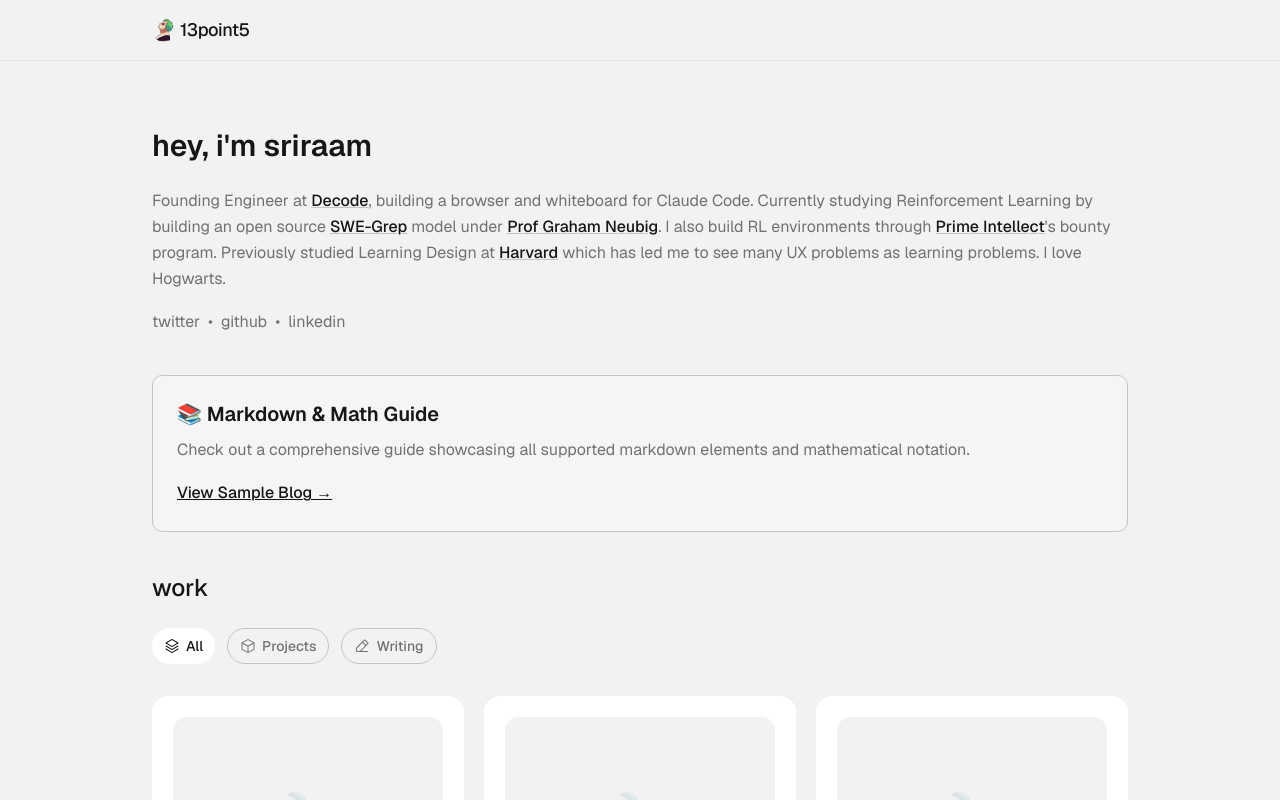
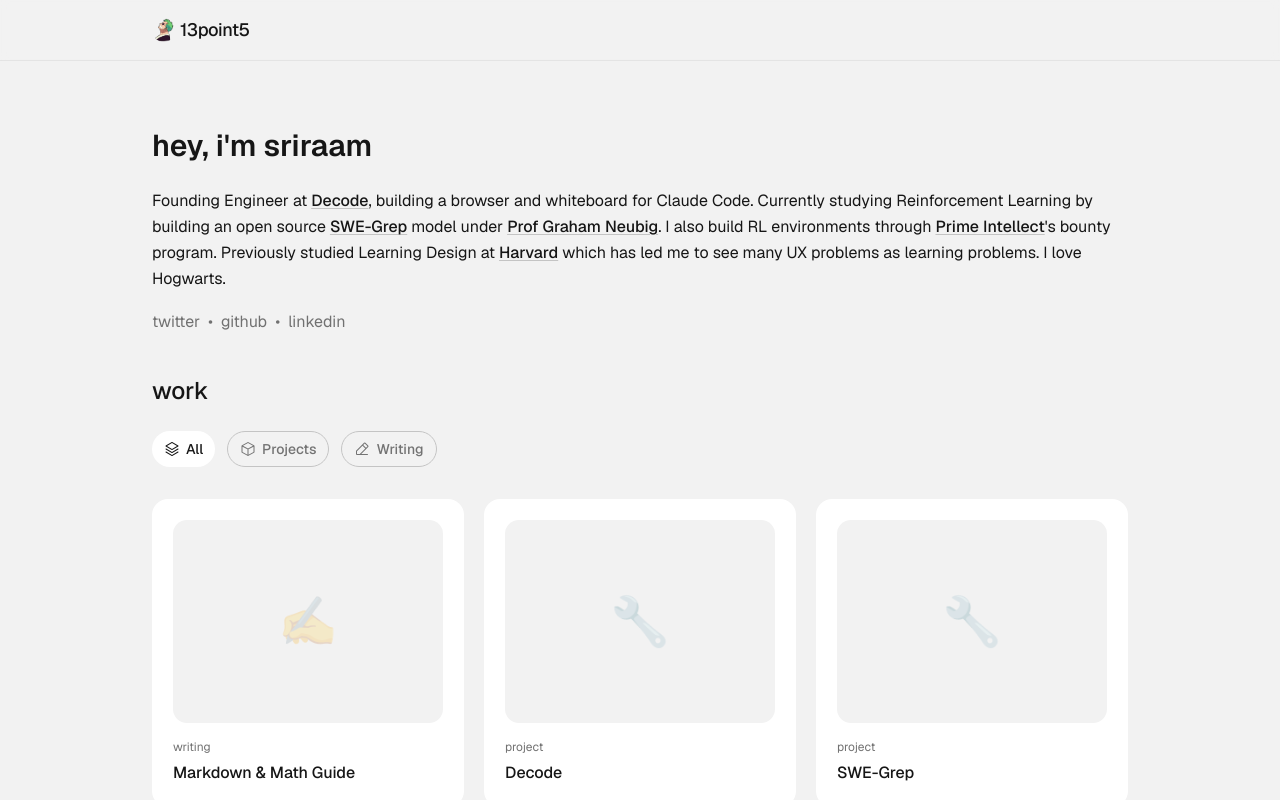
Before and after one commit to 13point5/blog, a Next.js app: page / in a window 1280 px wide. Shown: the top 800 px of the page. Built offline with nearby package versions, Linux system fonts and the light colour scheme.

Commit message:
fix styles

```diff
--- a/app/blog/page.tsx
+++ b/app/blog/page.tsx
@@ -16,7 +16,7 @@ export default function BlogPage() {
         </nav>
       </header>
 
-      <main className="max-w-4xl mx-auto px-6 pt-24 pb-16">
+      <main className="max-w-5xl mx-auto px-6 pt-24 pb-16">
         <article className="prose prose-lg">
           <SampleBlog />
         </article>
--- a/app/components/work-section.tsx
+++ b/app/components/work-section.tsx
@@ -15,6 +15,16 @@ type Item = {
 };
 
 const items: Item[] = [
+  {
+    id: 0,
+    title: "Markdown & Math Guide",
+    description:
+      "A comprehensive guide showcasing all supported markdown elements and mathematical notation.",
+    year: "2024",
+    link: "/blog",
+    type: "writing",
+    image: null,
+  },
   {
     id: 1,
     title: "Decode",
--- a/app/globals.css
+++ b/app/globals.css
@@ -296,7 +296,11 @@ ul:has(> li > input[type="checkbox"]) {
 ul:has(> li > input[type="checkbox"]) li {
   display: flex;
   align-items: flex-start;
-  gap: 0.5rem;
+}
+
+ul:has(> li > input[type="checkbox"]) li input[type="checkbox"] {
+  margin-top: 0.35em;
+  flex-shrink: 0;
 }
 
 /* Enhanced table styling */
--- a/app/page.tsx
+++ b/app/page.tsx
@@ -32,25 +32,6 @@ export default function Home() {
           <Hero />
         </section>
 
-        {/* Sample Blog Link */}
-        <section className="animate-fade-blur animation-delay-100">
-          <div className="bg-accent border border-border rounded-lg p-6">
-            <h2 className="text-xl font-semibold mb-2 text-foreground">
-              📚 Markdown & Math Guide
-            </h2>
-            <p className="text-foreground-muted mb-4">
-              Check out a comprehensive guide showcasing all supported markdown
-              elements and mathematical notation.
-            </p>
-            <Link
-              href="/blog"
-              className="inline-flex items-center gap-2 text-foreground font-medium hover:text-foreground-muted transition-colors underline"
-            >
-              View Sample Blog →
-            </Link>
-          </div>
-        </section>
-
         {/* Work Section with filters */}
         <WorkSection />
 
--- a/mdx-components.tsx
+++ b/mdx-components.tsx
@@ -8,29 +8,39 @@ const components: MDXComponents = {
   Socials,
   // Headings
   h1: ({ children }) => (
-    <h1 className="text-3xl font-semibold mb-6 mt-8 text-foreground">{children}</h1>
+    <h1 className="text-3xl font-semibold mb-6 mt-8 text-foreground">
+      {children}
+    </h1>
   ),
   h2: ({ children }) => (
-    <h2 className="text-2xl font-semibold mb-4 mt-6 text-foreground">{children}</h2>
+    <h2 className="text-2xl font-semibold mb-4 mt-6 text-foreground">
+      {children}
+    </h2>
   ),
   h3: ({ children }) => (
-    <h3 className="text-xl font-semibold mb-3 mt-5 text-foreground">{children}</h3>
+    <h3 className="text-xl font-semibold mb-3 mt-5 text-foreground">
+      {children}
+    </h3>
   ),
   h4: ({ children }) => (
-    <h4 className="text-lg font-semibold mb-2 mt-4 text-foreground">{children}</h4>
+    <h4 className="text-lg font-semibold mb-2 mt-4 text-foreground">
+      {children}
+    </h4>
   ),
   h5: ({ children }) => (
-    <h5 className="text-base font-semibold mb-2 mt-3 text-foreground">{children}</h5>
+    <h5 className="text-base font-semibold mb-2 mt-3 text-foreground">
+      {children}
+    </h5>
   ),
   h6: ({ children }) => (
-    <h6 className="text-sm font-semibold mb-2 mt-3 text-foreground">{children}</h6>
+    <h6 className="text-sm font-semibold mb-2 mt-3 text-foreground">
+      {children}
+    </h6>
   ),
 
   // Paragraphs
   p: ({ children }) => (
-    <p className="text-foreground-muted leading-relaxed mb-4">
-      {children}
-    </p>
+    <p className="text-foreground leading-relaxed mb-4">{children}</p>
   ),
 
   // Links
@@ -42,7 +52,7 @@ const components: MDXComponents = {
           href={href}
           target="_blank"
           rel="noopener noreferrer"
-          className="text-foreground font-medium hover:text-foreground-muted transition-colors underline decoration-border hover:decoration-foreground-muted"
+          className="text-foreground font-medium hover:text-foreground-muted transition-colors underline decoration-border hover:decoration-foreground-muted underline-offset-2"
         >
           {children}
         </a>
@@ -51,7 +61,7 @@ const components: MDXComponents = {
     return (
       <Link
         href={href || "#"}
-        className="text-foreground font-medium hover:text-foreground-muted transition-colors underline decoration-border hover:decoration-foreground-muted"
+        className="text-foreground font-medium hover:text-foreground-muted transition-colors underline decoration-border hover:decoration-foreground-muted underline-offset-2"
       >
         {children}
       </Link>
@@ -60,12 +70,12 @@ const components: MDXComponents = {
 
   // Lists
   ul: ({ children }) => (
-    <ul className="list-disc ml-6 text-foreground-muted mb-4 space-y-2">
+    <ul className="list-disc ml-6 text-foreground mb-4 space-y-2">
       {children}
     </ul>
   ),
   ol: ({ children }) => (
-    <ol className="list-decimal ml-6 text-foreground-muted mb-4 space-y-2">
+    <ol className="list-decimal ml-6 text-foreground mb-4 space-y-2">
       {children}
     </ol>
   ),
@@ -88,11 +98,7 @@ const components: MDXComponents = {
       );
     }
     // Code block
-    return (
-      <code className={className}>
-        {children}
-      </code>
-    );
+    return <code className={className}>{children}</code>;
   },
   pre: ({ children }) => (
     <pre className="bg-accent p-4 rounded-lg overflow-x-auto mb-4 text-sm border border-border">
@@ -102,7 +108,7 @@ const components: MDXComponents = {
 
   // Blockquote
   blockquote: ({ children }) => (
-    <blockquote className="border-l-4 border-accent-light bg-accent/50 pl-4 py-2 italic text-foreground-muted mb-4 rounded-r">
+    <blockquote className="border-l-4 border-accent-light bg-accent/50 pl-4 py-2 italic text-foreground mb-4 rounded-r">
       {children}
     </blockquote>
   ),
@@ -112,34 +118,24 @@ const components: MDXComponents = {
 
   // Tables
   table: ({ children }) => (
-    <div className="overflow-x-auto mb-6">
-      <table className="min-w-full border-collapse border border-border rounded-lg">
-        {children}
-      </table>
+    <div className="overflow-x-auto mb-6 rounded-lg border border-border overflow-hidden">
+      <table className="min-w-full">{children}</table>
     </div>
   ),
   thead: ({ children }) => (
-    <thead className="bg-accent">
-      {children}
-    </thead>
+    <thead className="bg-accent border-b border-border">{children}</thead>
   ),
   tbody: ({ children }) => (
-    <tbody className="divide-y divide-border">
-      {children}
-    </tbody>
+    <tbody className="divide-y divide-border">{children}</tbody>
   ),
-  tr: ({ children }) => (
-    <tr className="border-b border-border">
-      {children}
-    </tr>
-  ),
+  tr: ({ children }) => <tr>{children}</tr>,
   th: ({ children }) => (
-    <th className="px-4 py-3 text-left text-sm font-semibold text-foreground border border-border">
+    <th className="px-4 py-3 text-left text-sm font-semibold text-foreground border-r border-border last:border-r-0">
       {children}
     </th>
   ),
   td: ({ children }) => (
-    <td className="px-4 py-3 text-sm text-foreground-muted border border-border">
+    <td className="px-4 py-3 text-sm text-foreground border-r border-border last:border-r-0">
       {children}
     </td>
   ),
@@ -174,11 +170,11 @@ const components: MDXComponents = {
   // Inline images
   img: ({ src, alt }) => {
     // Handle external images with Next.js Image component
-    if (src?.startsWith('http')) {
+    if (src?.startsWith("http")) {
       return (
         <Image
           src={src}
-          alt={alt || ''}
+          alt={alt || ""}
           width={800}
           height={400}
           className="max-w-full h-auto rounded-lg my-4 border border-border"
@@ -189,8 +185,8 @@ const components: MDXComponents = {
     // For local images, use standard img tag or handle accordingly
     return (
       <Image
-        src={src || ''}
-        alt={alt || ''}
+        src={src || ""}
+        alt={alt || ""}
         width={800}
         height={400}
         className="max-w-full h-auto rounded-lg my-4 border border-border"
@@ -200,18 +196,12 @@ const components: MDXComponents = {
 
   // Deleted text (strikethrough from GFM)
   del: ({ children }) => (
-    <del className="text-foreground-muted line-through opacity-70">
-      {children}
-    </del>
+    <del className="text-foreground line-through opacity-70">{children}</del>
   ),
 
   // Superscript and subscript
-  sup: ({ children }) => (
-    <sup className="text-xs">{children}</sup>
-  ),
-  sub: ({ children }) => (
-    <sub className="text-xs">{children}</sub>
-  ),
+  sup: ({ children }) => <sup className="text-xs">{children}</sup>,
+  sub: ({ children }) => <sub className="text-xs">{children}</sub>,
 };
 
 export function useMDXComponents(
```
